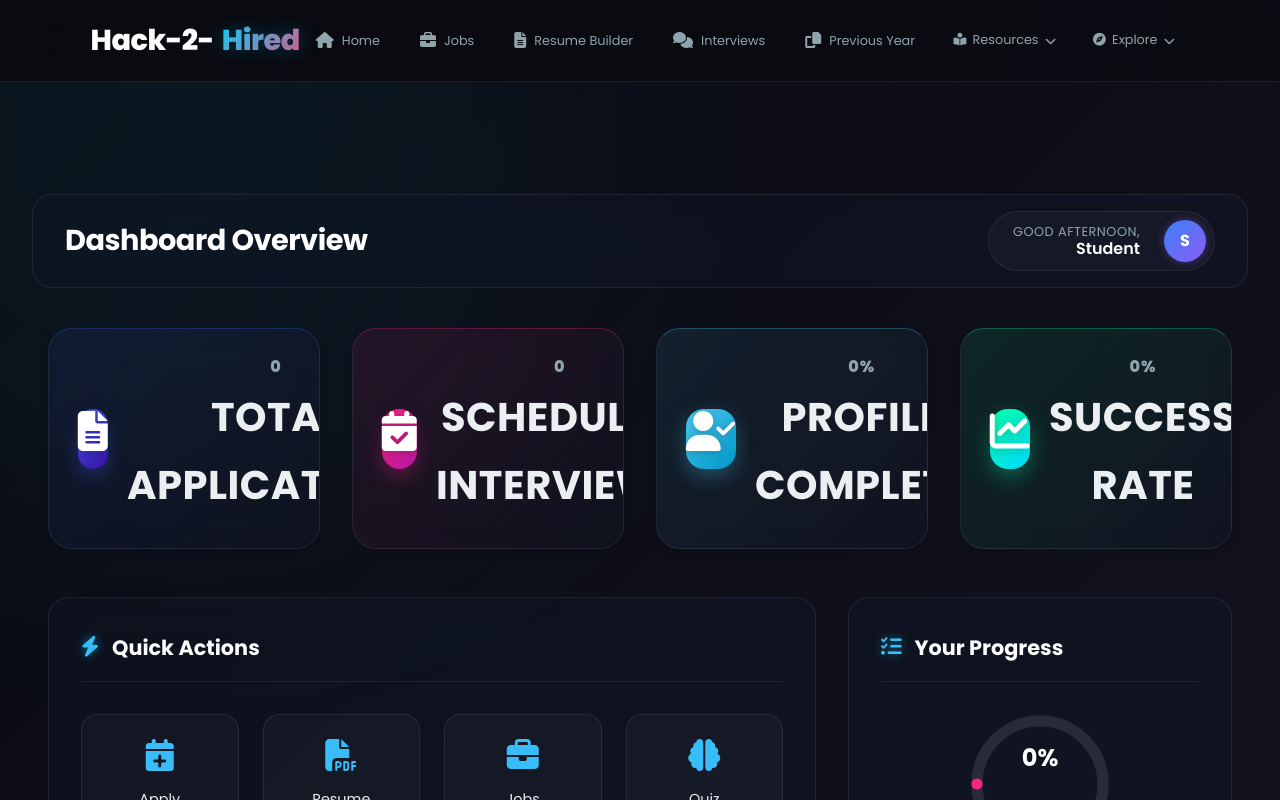
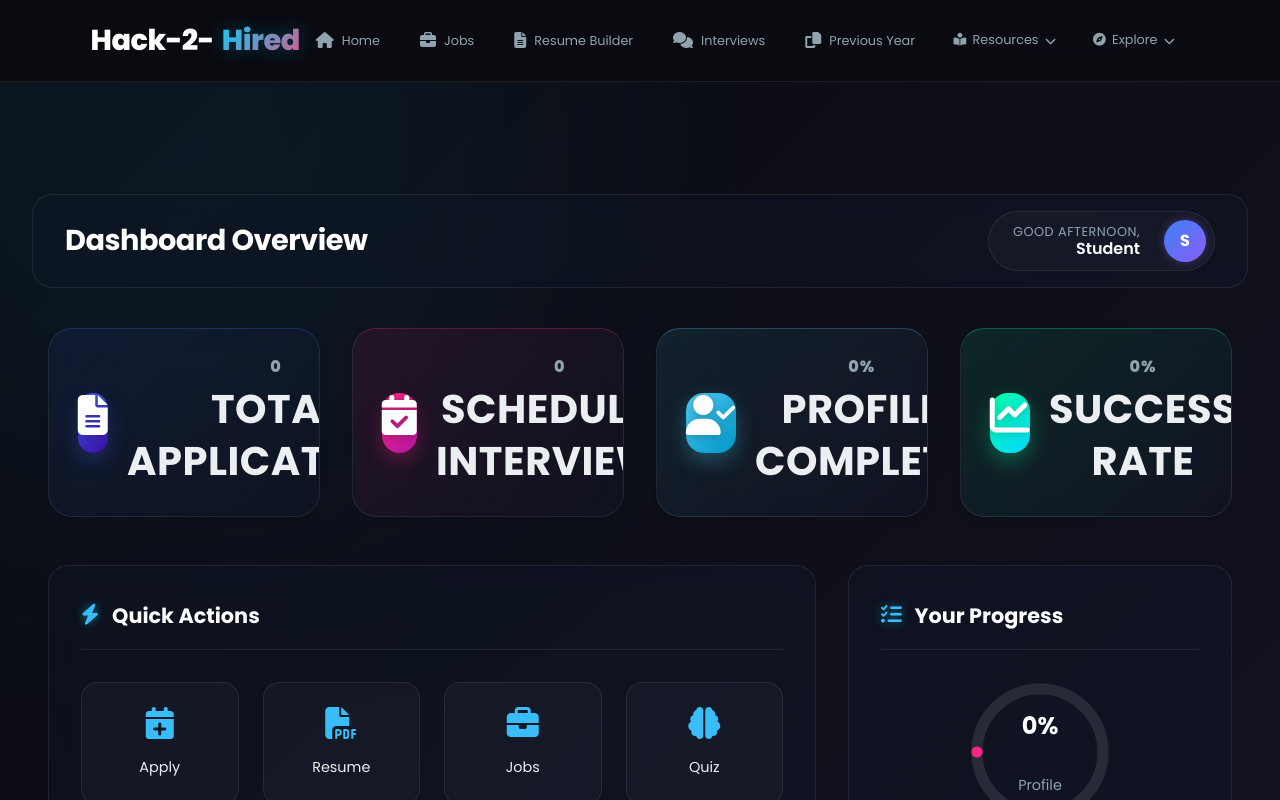
Before and after one commit to abhi6101/hack-react, a React (Vite) app: page /dashboard in a window 1280 px wide. Shown: the top 800 px of the page. Built offline with nearby package versions, Linux system fonts and the light colour scheme; no server answers; sample sign-in values are in the browser's storage.

Commit message:
Fix: Stats card text overflow

```diff
--- a/src/styles/dashboard.css
+++ b/src/styles/dashboard.css
@@ -313,7 +313,7 @@ body {
 }
 
 .stat-icon.custom-glow i {
-    filter: drop-shadow(0 2px 4px rgba(0,0,0,0.2));
+    filter: drop-shadow(0 2px 4px rgba(0, 0, 0, 0.2));
 }
 
 .stat-content {
@@ -322,7 +322,7 @@ body {
 }
 
 .stat-value {
-    font-size: 2rem;
+    font-size: 1.8rem;
     font-weight: 800;
     color: white;
     margin: 0;
@@ -331,12 +331,14 @@ body {
 }
 
 .stat-label {
-    font-size: 0.85rem;
+    font-size: 0.75rem;
     color: rgba(255, 255, 255, 0.7);
     margin: 0.4rem 0 0;
-    font-weight: 500;
+    font-weight: 600;
     text-transform: uppercase;
     letter-spacing: 0.5px;
+    word-wrap: break-word;
+    line-height: 1.3;
 }
 
 /* --- Dashboard Grid (Quick Actions & Progress) --- */
@@ -674,6 +676,7 @@ tr:hover td {
     background: rgba(239, 68, 68, 0.2);
     color: #f87171;
 }
+
 /* --- Enhanced Skills Badges --- */
 .skills-wrapper {
     display: flex;
@@ -689,7 +692,7 @@ tr:hover td {
     border-radius: 20px;
     font-size: 0.75rem;
     color: white;
-    box-shadow: 0 2px 5px rgba(0,0,0,0.1);
+    box-shadow: 0 2px 5px rgba(0, 0, 0, 0.1);
     transition: all 0.2s ease;
 }
 
@@ -757,7 +760,7 @@ tr:hover td {
     justify-content: center;
     border-radius: 50%;
     color: var(--text-secondary);
-    background: rgba(255,255,255,0.05);
+    background: rgba(255, 255, 255, 0.05);
     transition: all 0.2s;
     text-decoration: none;
 }
```
